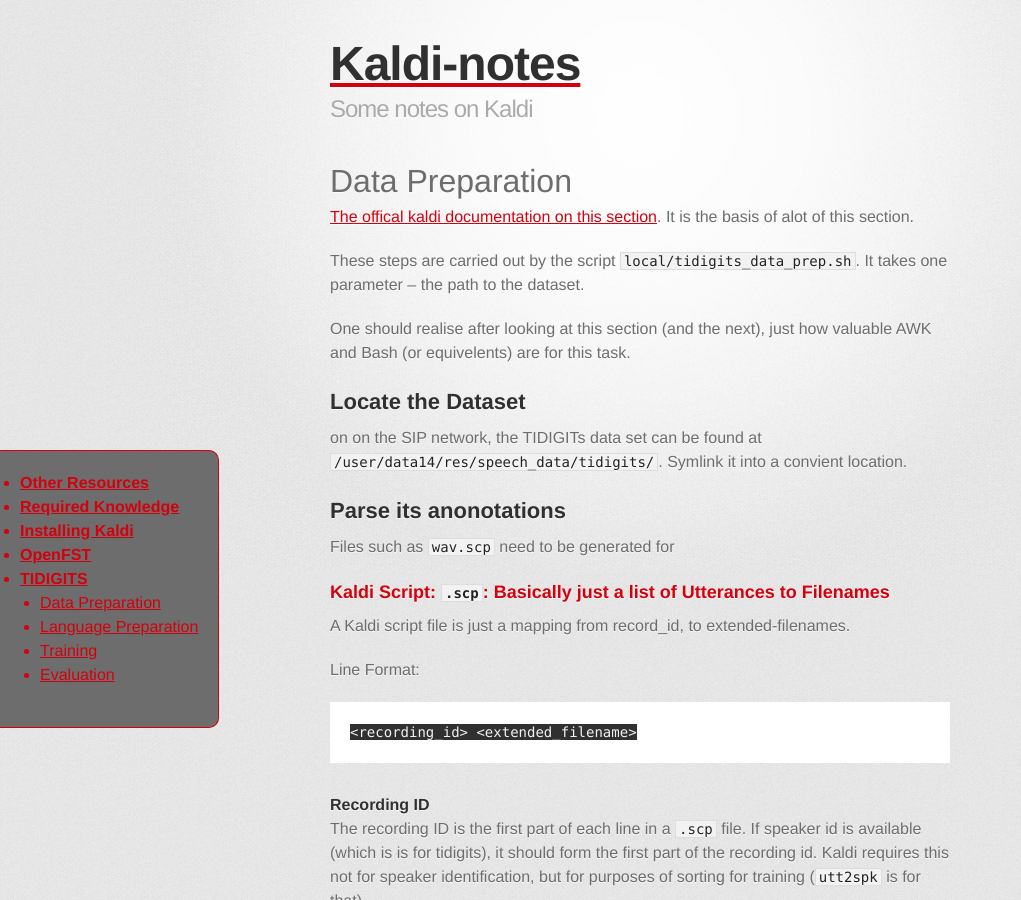
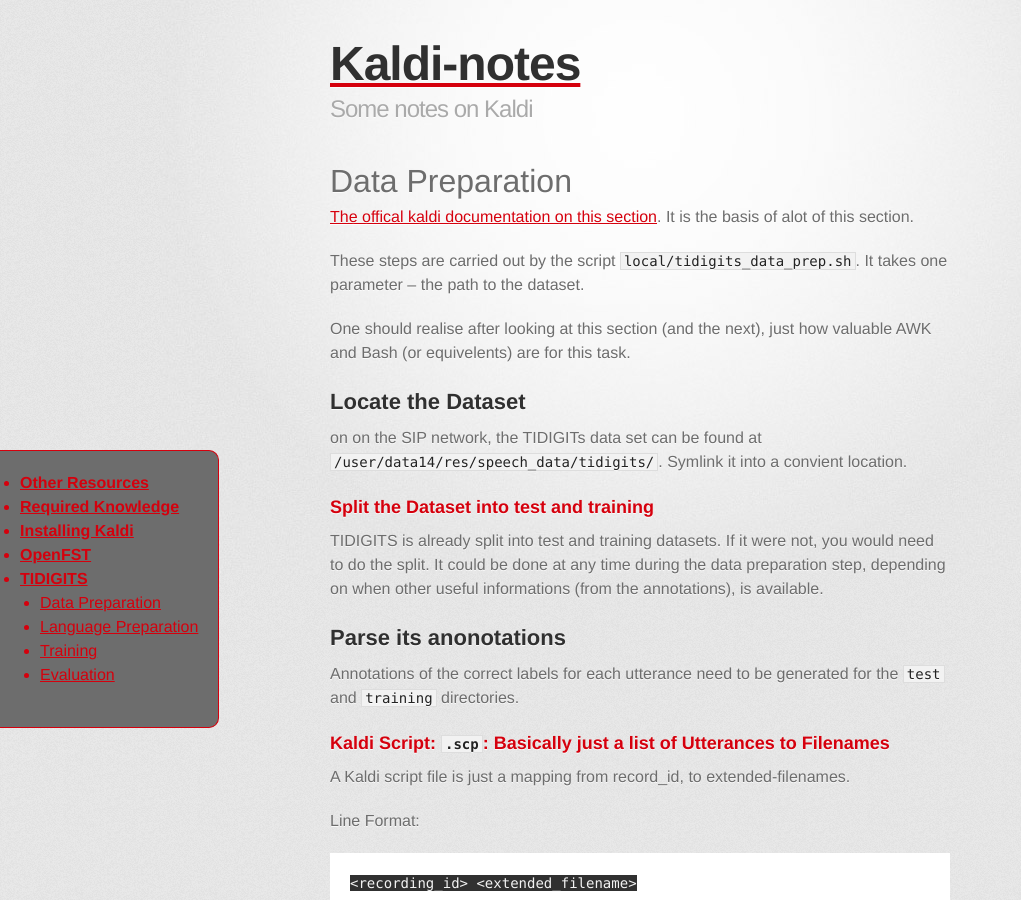
Before and after one commit to oxinabox/Kaldi-Notes, a Jekyll site: the page built from tidigits/data_prep.md, in a window 1280 px wide and 900 px high. Shown: the whole window, without its empty margins (0-1021 px from the left). Built offline with Jekyll 4.4.1, drawn with Linux system fonts in a browser that asks for light colours; some web fonts are replaced; Markdown is read by kramdown in place of the engine named in the settings; some of the changed text lies outside the part shown.

Commit message:
=quick submission.

````diff
--- a/_config.yml
+++ b/_config.yml
@@ -1,3 +1,6 @@
 baseurl: /Kaldi-Notes
 
 markdown: redcarpet
+
+redcarpet:
+  extensions: [smart]
--- a/tidigits/data_prep.md
+++ b/tidigits/data_prep.md
@@ -14,8 +14,15 @@
 ##Locate the Dataset
 on on the SIP network, the TIDIGITs data set can be found at `/user/data14/res/speech_data/tidigits/`. Symlink it into a convient location.
 
+###Split the Dataset into test and training
+TIDIGITS is already split into test and training datasets.
+If it were not, you would need to do the split.
+It could be done at any time during the data preparation step,
+depending on when other useful informations (from the annotations),
+is available.
+
 ##Parse its anonotations
-Files such as `wav.scp` need to be generated for
+Annotations of the correct labels for each utterance need to be generated for the `test` and `training` directories.
 
 ###Kaldi Script: `.scp`: Basically just a list of Utterances to Filenames
 A Kaldi script file is just a mapping from record_id, to extended-filenames.
@@ -51,8 +58,7 @@
 ```
 
 ###Segmentation File `segments`
-If there were multiple utterances per recording then there would need to be a segementation file as well,
-mapping RecordingIDs and Start-End times to Utterance IDs.
+If there were multiple utterances per recording then there would need to be a segementation file as well, mapping RecordingIDs and Start-End times to Utterance IDs.
 (See [The offical kaldi documentation on this section](http://kaldi.sourceforge.net/data_prep.html#data_prep_data)).
 As there is not, by not creating a `segments` file, Kaldi defaults to utterance id == recording id.
 
@@ -78,3 +84,6 @@
 
 `spk2utt` is the opposite, and can be generated by using the script `utils/utt2spk_to_spk2utt.pl`.
 Each like starts with a speaker id, then has every utterance id they spoke.
+
+##Data Splitting.
+The data splitting is carried out by the `run.sh` script, rather than by the `local/tidigits_data_prep.sh` script. It can however be carried out at anytime after the trainingc and test directories are created.
````
Also changed, not shown: fst-example/index.md (+5 -4 lines).
